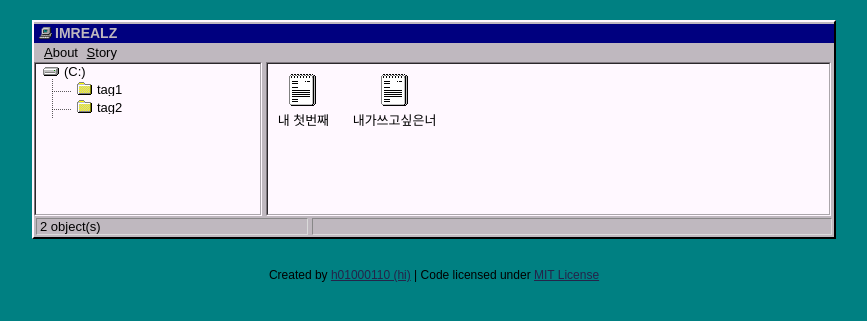
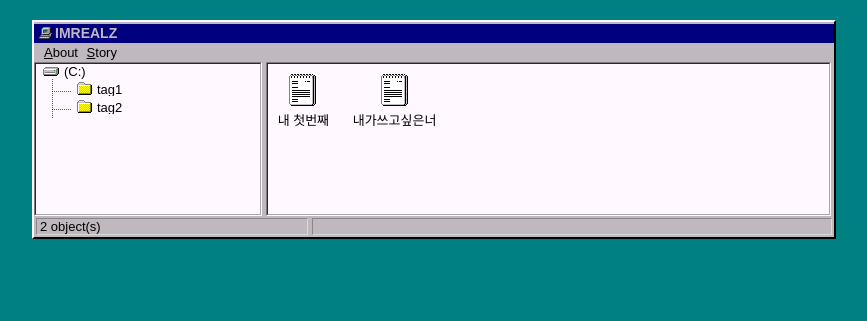
Before and after one commit to imrealz/imrealz.github.com23, a Jekyll site: the page built from index.html, in a window 1280 px wide. Shown: the top 321 px of the page, without its empty margins (206-1073 px from the left). Built offline with Jekyll 4.4.1, drawn with Linux system fonts in a browser that asks for light colours.

Commit message:
Update default.html

```diff
--- a/_layouts/default.html
+++ b/_layouts/default.html
@@ -92,7 +92,6 @@
 	<script src="/assets/js/001.js"></script>
 	<script src="/assets/js/002.js"></script>
 	<div class="footer">
-		<p>Created by <a href="http://github.com/h01000110" target="_blank">h01000110 (hi)</a> | Code licensed under <a href="https://github.com/h01000110/h01000110.github.io/blob/master/LICENSE" target="_blank">MIT License</a></p>
-	</div>
+
 </body>
 </html>
```
